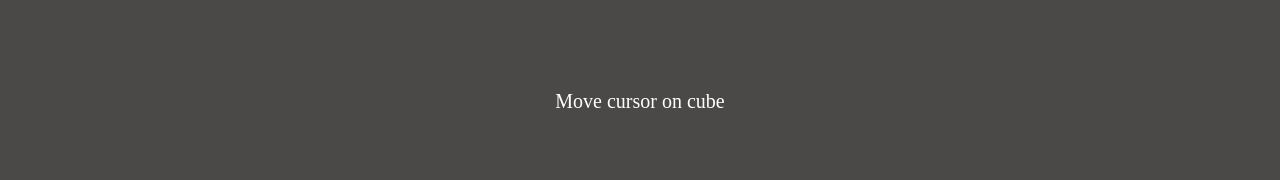
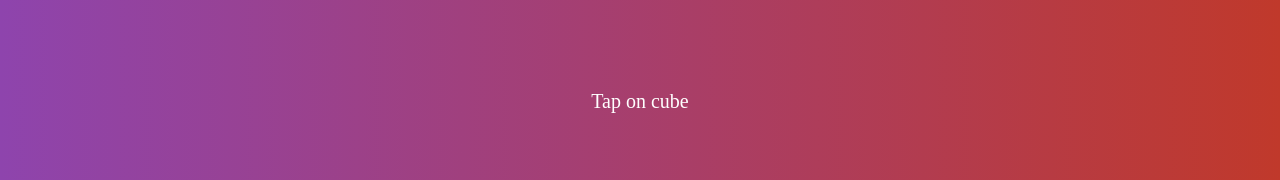
Before and after one commit to vaishnavimore12/3Dcube, a plain HTML site: page index.html in a window 1280 px wide. Shown: the top 180 px of the page. Drawn offline with Linux system fonts and the light colour scheme.

Commit message:
Add files via upload

```diff
--- a/index.css
+++ b/index.css
@@ -11,7 +11,10 @@ body{
     align-items: center;
     padding: 20px;
        flex-direction: column;
-    background-color: rgba(5, 0, 0, 0.716);
+    background: #c0392b;  /* fallback for old browsers */
+background: -webkit-linear-gradient(to right, #8e44ad, #c0392b);  /* Chrome 10-25, Safari 5.1-6 */
+background: linear-gradient(to right, #8e44ad, #c0392b); /* W3C, IE 10+/ Edge, Firefox 16+, Chrome 26+, Opera 12+, Safari 7+ */
+
     overflow-x: hidden;
 }
 .title{
--- a/index.html
+++ b/index.html
@@ -7,7 +7,7 @@
     <link rel="stylesheet" href="index.css">
 </head>
 <body>
-    <span class="title">Move cursor on cube </span>
+    <span class="title">Tap on cube </span>
     <div class="container">
 
 
```
